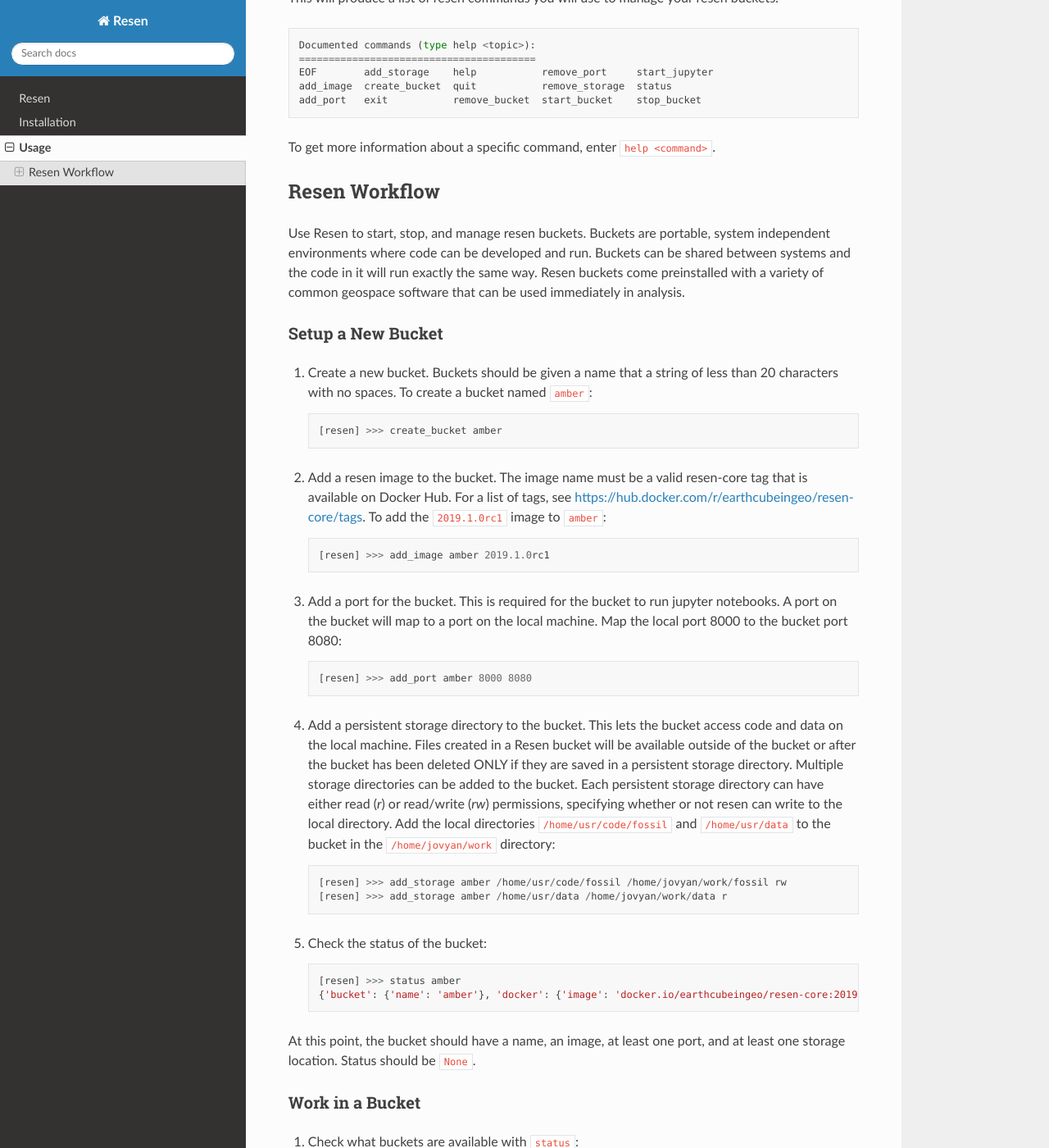
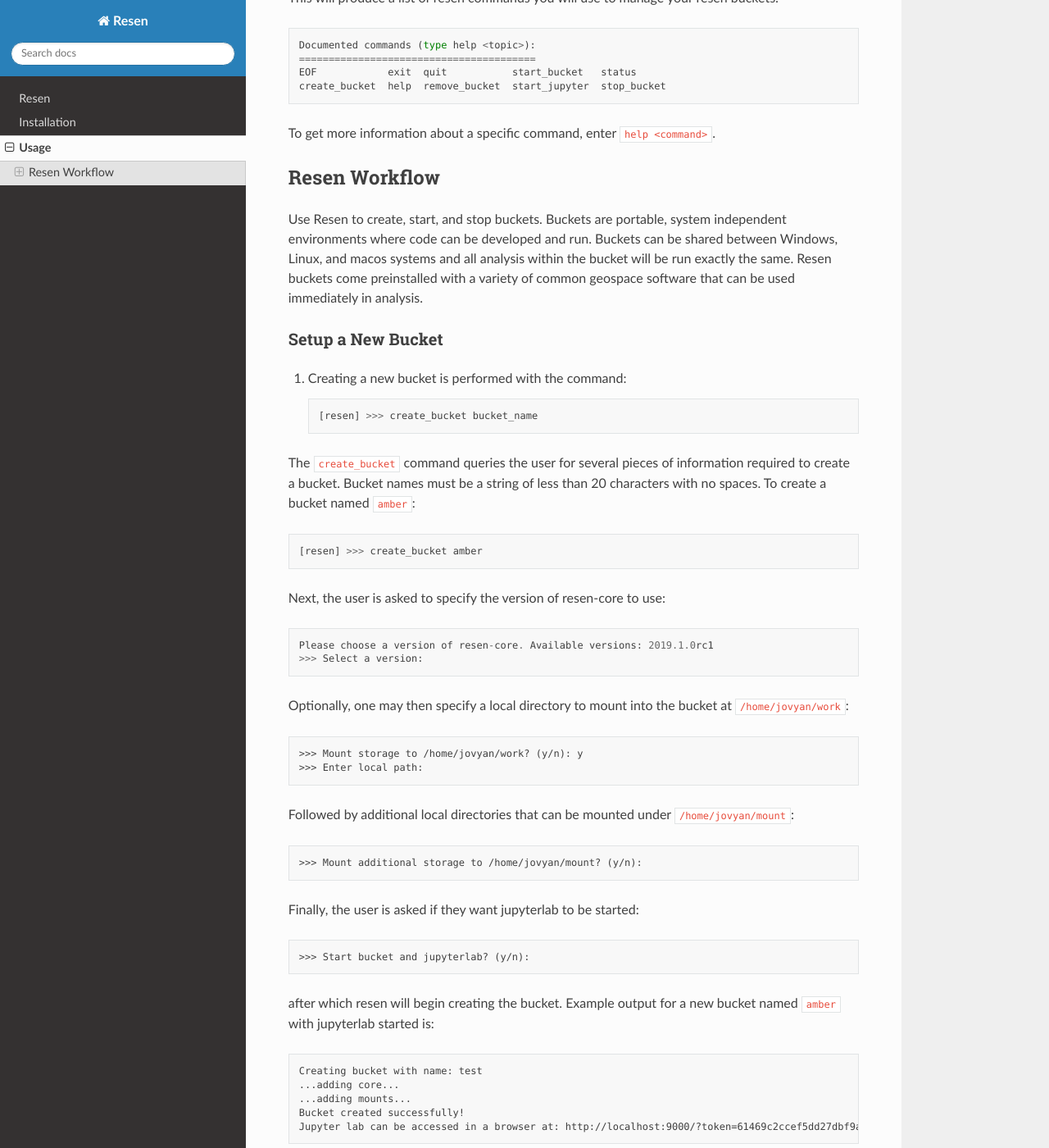
Before and after one commit to EarthCubeInGeo/resen, a Sphinx documentation site: the page built from docs/usage.rst, in a window 1280 px wide and 1400 px high, scrolled down 638 px. Shown: the whole window at 82% size. Built offline with Sphinx 7.4.7 and the Read the Docs theme 2.0.0, drawn with Linux system fonts in a browser that asks for light colours; some of the changed text lies outside the part shown.

Commit message:
Updated usage to align with create_bucket changes.

```diff
--- a/docs/usage.rst
+++ b/docs/usage.rst
@@ -24,60 +24,86 @@
 
 	Documented commands (type help <topic>):
 	========================================
-	EOF        add_storage    help           remove_port     start_jupyter
-	add_image  create_bucket  quit           remove_storage  status
-	add_port   exit           remove_bucket  start_bucket    stop_bucket
+	EOF            exit  quit           start_bucket   status
+	create_bucket  help  remove_bucket  start_jupyter  stop_bucket
+
 
 To get more information about a specific command, enter ``help <command>``.
 
 Resen Workflow
 ==============
 
-Use Resen to start, stop, and manage resen buckets.  Buckets are portable, system independent environments where code can be developed and run.  Buckets can be shared between systems and the code in it will run exactly the same way.  Resen buckets come preinstalled with a variety of common geospace software that can be used immediately in analysis.
+Use Resen to create, start, and stop buckets. Buckets are portable, system independent environments where code can be developed and run. Buckets can be shared between Windows, Linux, and macos systems and all analysis within the bucket will be run exactly the same. Resen buckets come preinstalled with a variety of common geospace software that can be used immediately in analysis.
 
 Setup a New Bucket
 ------------------
 
-1. Create a new bucket.  Buckets should be given a name that a string of less than 20 characters with no spaces.  To create a bucket named ``amber``::
+1. Creating a new bucket is performed with the command::
+
+	[resen] >>> create_bucket bucket_name
+
+The ``create_bucket`` command queries the user for several pieces of information required to create a bucket. Bucket names must be a string of less than 20 characters with no spaces. To create a bucket named ``amber``::
 
 	[resen] >>> create_bucket amber
 
-2. Add a resen image to the bucket.  The image name must be a valid resen-core tag that is available on Docker Hub.  For a list of tags, see https://hub.docker.com/r/earthcubeingeo/resen-core/tags.  To add the ``2019.1.0rc1`` image to ``amber``::
+Next, the user is asked to specify the version of resen-core to use::
 
-	[resen] >>> add_image amber 2019.1.0rc1
+	Please choose a version of resen-core. Available versions: 2019.1.0rc1
+	>>> Select a version:
 
-3. Add a port for the bucket.  This is required for the bucket to run jupyter notebooks.  A port on the bucket will map to a port on the local machine.  Map the local port 8000 to the bucket port 8080::
+Optionally, one may then specify a local directory to mount into the bucket at ``/home/jovyan/work``::
 
-	[resen] >>> add_port amber 8000 8080
+    >>> Mount storage to /home/jovyan/work? (y/n): y
+    >>> Enter local path:
 
-4. Add a persistent storage directory to the bucket.  This lets the bucket access code and data on the local machine.  Files created in a Resen bucket will be available outside of the bucket or after the bucket has been deleted ONLY if they are saved in a persistent storage directory.  Multiple storage directories can be added to the bucket.  Each persistent storage directory can have either read (`r`) or read/write (`rw`) permissions, specifying whether or not resen can write to the local directory.  Add the local directories ``/home/usr/code/fossil`` and ``/home/usr/data`` to the bucket in the ``/home/jovyan/work`` directory::
+Followed by additional local directories that can be mounted under ``/home/jovyan/mount``::
 
-	[resen] >>> add_storage amber /home/usr/code/fossil /home/jovyan/work/fossil rw
-	[resen] >>> add_storage amber /home/usr/data /home/jovyan/work/data r
+    >>> Mount additional storage to /home/jovyan/mount? (y/n):
 
-5. Check the status of the bucket::
+Finally, the user is asked if they want jupyterlab to be started::
+
+    >>> Start bucket and jupyterlab? (y/n):
+
+after which resen will begin creating the bucket. Example output for a new bucket named ``amber`` with jupyterlab started is::
+
+    Creating bucket with name: test
+    ...adding core...
+    ...adding mounts...
+    Bucket created successfully!
+    Jupyter lab can be accessed in a browser at: http://localhost:9000/?token=61469c2ccef5dd27dbf9a8ba7c296f40e04278a89e6cf76a
+
+2. Check the status of the bucket::
 
 	[resen] >>> status amber
 	{'bucket': {'name': 'amber'}, 'docker': {'image': 'docker.io/earthcubeingeo/resen-core:2019.1.0rc1', 'container': None, 'port': [[8000, 8080, True]], 'storage': [['/home/usr/code/fossil', '/home/jovyan/work/fossil', 'rw'], ['/home/usr/data', '/home/jovyan/work/data', 'ro']], 'status': None}}
 
 At this point, the bucket should have a name, an image, at least one port, and at least one storage location.  Status should be ``None``.
 
-Work in a Bucket
-----------------
+Work with a Bucket
+------------------
 1. Check what buckets are available with ``status``::
 
 	[resen] >>> status
 	Bucket Name         Docker Image             Status
-	amber               docker.io/earthcubei...  None
+	amber               docker.io/earthcubei...  running
 
-Newly created buckets that have not been started will have Status ``None``.
+If a bucket is running, it will consume system resources accordingly.
 
-2. Start a newly created bucket or restart a bucket that has been exited::
+2. Stop the bucket::
+
+	[resen] >>> stop_bucket amber
+
+The status of ``amber`` should now be ``exited``::
+
+	[resen] >>> status
+	Bucket Name         Docker Image             Status
+	amber               docker.io/earthcubei...  exited
+
+The bucket will still exist and can be restarted at any time, even after quitting and restarting resen.
+
+3. Start a bucket ``amber`` that has been stopped::
 
 	[resen] >>> start_bucket amber
-	Pulling image: docker.io/earthcubeingeo/resen-core:2019.1.0rc1
-	    This may take some time...
-	Done!
 
 The status of ``amber`` should now be ``running``::
 
@@ -95,19 +121,8 @@
 
 or, if you already started the notebook without ``--lab`` you can change the url in your browser from ``http://localhost:8000/tree`` to ``http://localhost:8000/lab``. One can go back from the lab to the notebook through Menu -> Help -> Launch Classic Notebook.
 
-4. Stop the jupyter server by clicking the "Quit" button on the home page of the notebook. The jupyter lab "Quit" button has not been configured in this version.
+4. Stop jupyter lab by clicking "Quit" in the "File" menu of Jupyter lab.
 
-5. Stop the bucket::
-
-	[resen] >>> stop_bucket amber
-
-The status of ``amber`` should now be ``exited``::
-
-	[resen] >>> status
-	Bucket Name         Docker Image             Status
-	amber               docker.io/earthcubei...  exited
-
-The bucket will still exist and can be restarted at any time, even after quitting and restarting resen.
 
 Remove a Bucket
 ---------------
@@ -115,4 +130,4 @@
 
 	remove_bucket amber
 
-WARNING: This will permanently delete the bucket.  Any work that is not saved in a persistent storage directory will be lost.
+WARNING: This will permanently delete the bucket. Any work that was not saved in a mounted storage directory will be lost.
```
